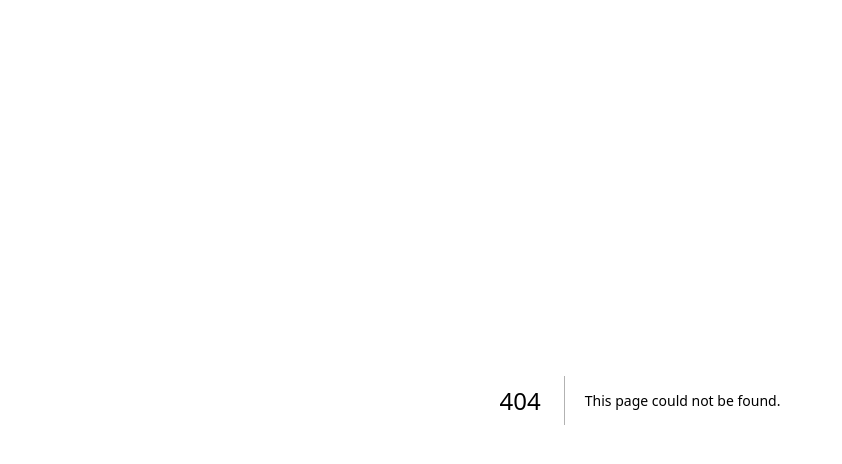
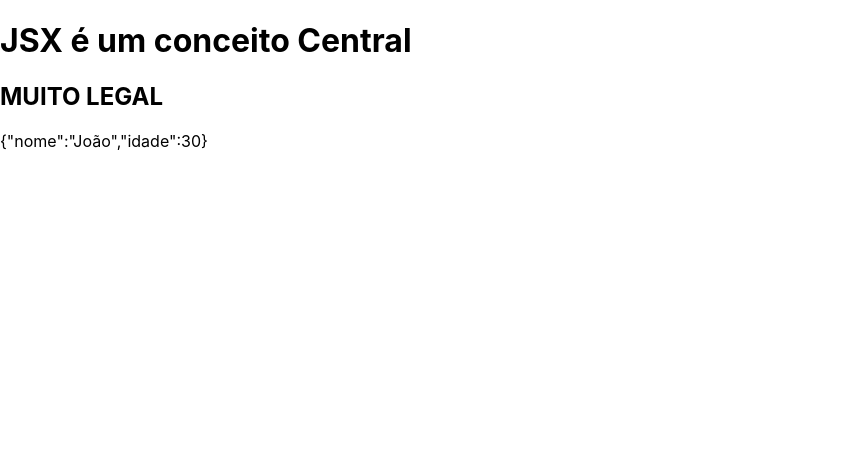
Before and after one commit to GSappio/Registration-project-firebase-gsappio, a Next.js app: page /jsx in a window 1280 px wide. Before the commit this address had no page. Shown: the top 464 px of the page, without its empty margins (0-842 px from the left). Built offline with nearby package versions, Linux system fonts and the light colour scheme.

Commit message:
JavaScript/JSX Integration

```diff
--- /dev/null
+++ b/src/pages/jsx.jsx
@@ -0,0 +1,17 @@
+export default function Jsx() {
+    const titulo = <h1>JSX é um conceito Central</h1>
+
+    function subtitulo() {
+        return <h2>{"muito legal".toUpperCase()}</h2>
+    }
+
+    return (
+        <div>
+            {titulo}
+            {subtitulo()}
+            <p>
+                {JSON.stringify({nome: 'João', idade: 30})}
+            </p>
+        </div>
+    )
+}
```
